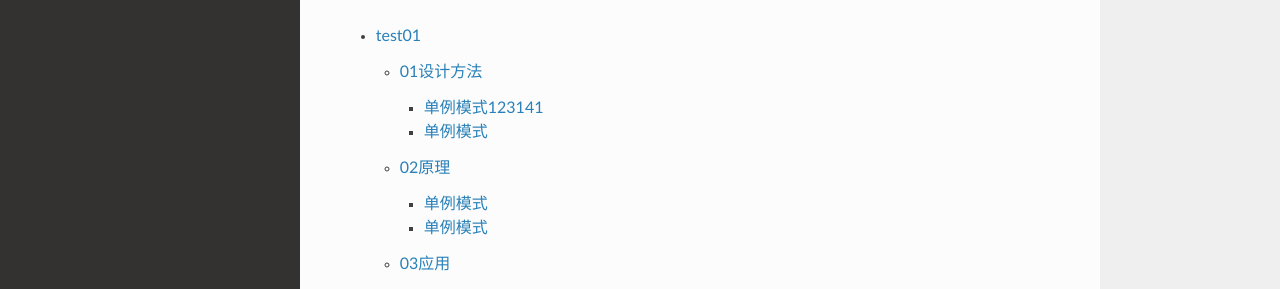
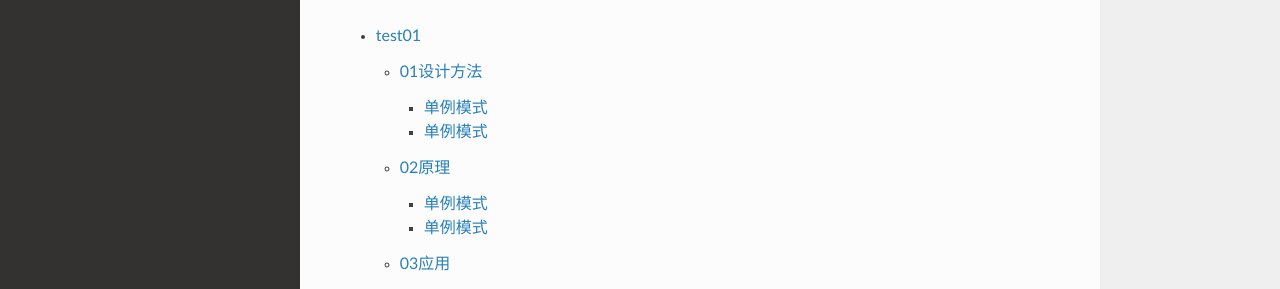
Before and after one commit to YsummerQ/SphinxDemo, a Sphinx documentation site: the page built from source/index.rst, in a window 1280 px wide and 1106 px high. Shown: the part 257-546 px from the top of the window. Built offline with Sphinx 7.4.7 and the Read the Docs theme 3.1.0, drawn with Linux system fonts in a browser that asks for light colours.

Commit message:
Update 01运行环境.md

```diff
--- a/source/test01/01设计方法/01运行环境.md
+++ b/source/test01/01设计方法/01运行环境.md
@@ -1,4 +1,4 @@
-# 单例模式123141
+# 单例模式
 
 这是单例模式
 
```
